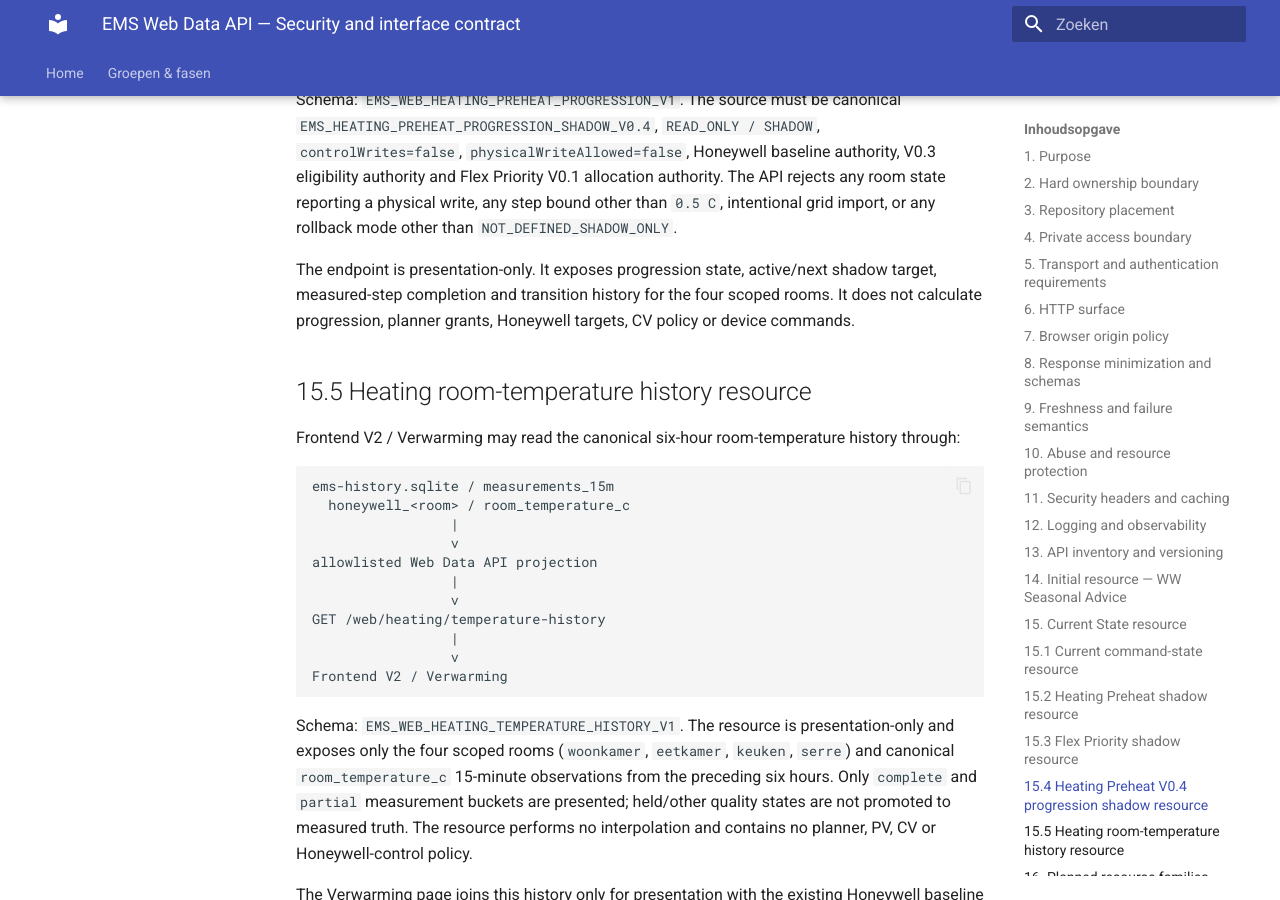
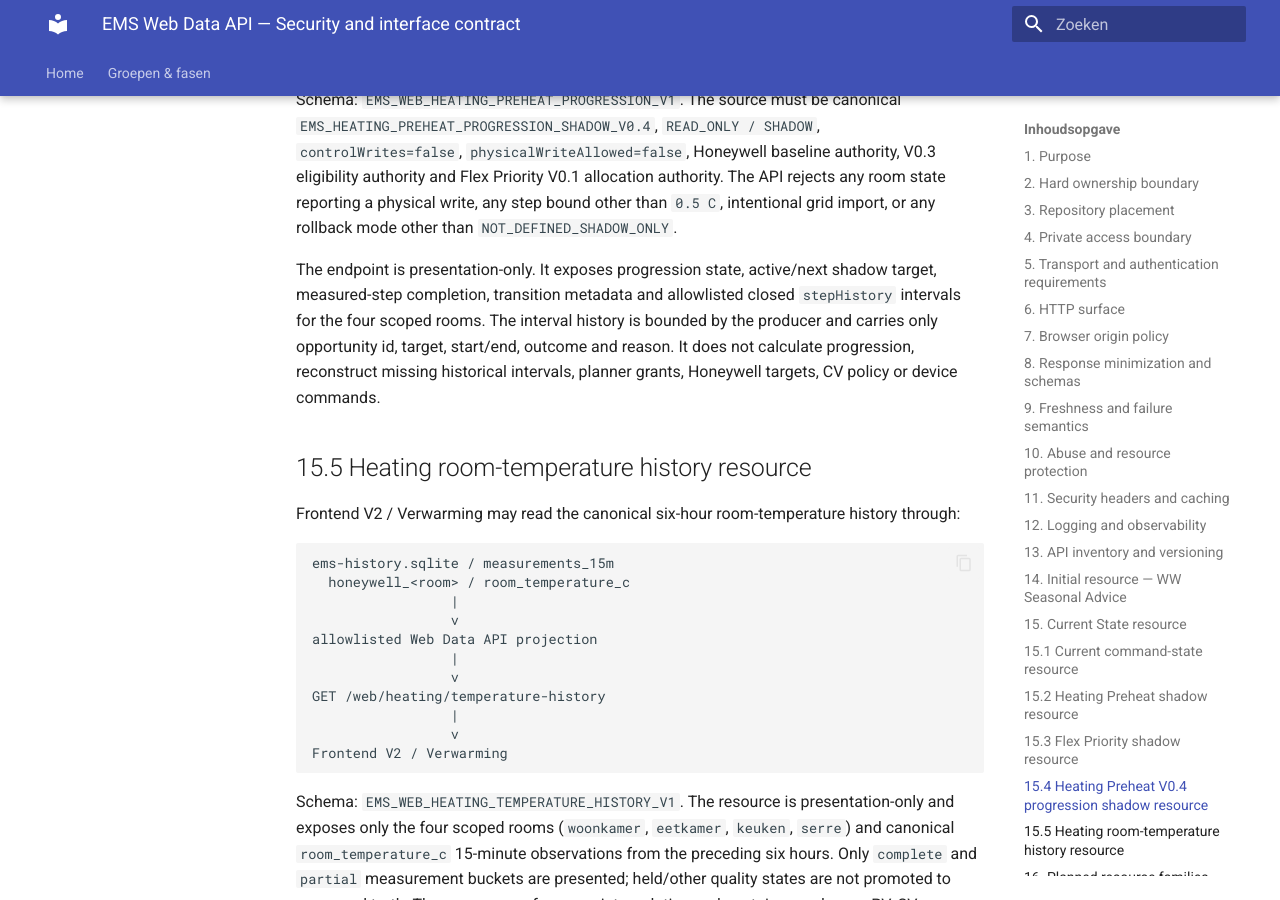
Before and after one commit to OnsKasteeltje/homey-energy-manual, an MkDocs documentation site: the page built from docs/architecture/web-data-api-security.md, in a window 1280 px wide and 900 px high, scrolled down 9551 px. Built offline with MkDocs 1.6.1 and Material for MkDocs 9.7.7, drawn with Linux system fonts in a browser that asks for light colours.

Commit message:
docs(api): expose bounded V0.4 step history

```diff
--- a/docs/architecture/web-data-api-security.md
+++ b/docs/architecture/web-data-api-security.md
@@ -348,7 +348,7 @@ Frontend V2 / PV Flex
 
 Schema: `EMS_WEB_HEATING_PREHEAT_PROGRESSION_V1`. The source must be canonical `EMS_HEATING_PREHEAT_PROGRESSION_SHADOW_V0.4`, `READ_ONLY / SHADOW`, `controlWrites=false`, `physicalWriteAllowed=false`, Honeywell baseline authority, V0.3 eligibility authority and Flex Priority V0.1 allocation authority. The API rejects any room state reporting a physical write, any step bound other than `0.5 C`, intentional grid import, or any rollback mode other than `NOT_DEFINED_SHADOW_ONLY`.
 
-The endpoint is presentation-only. It exposes progression state, active/next shadow target, measured-step completion and transition history for the four scoped rooms. It does not calculate progression, planner grants, Honeywell targets, CV policy or device commands.
+The endpoint is presentation-only. It exposes progression state, active/next shadow target, measured-step completion, transition metadata and allowlisted closed `stepHistory` intervals for the four scoped rooms. The interval history is bounded by the producer and carries only opportunity id, target, start/end, outcome and reason. It does not calculate progression, reconstruct missing historical intervals, planner grants, Honeywell targets, CV policy or device commands.
 
 ## 15.5 Heating room-temperature history resource
 
```
